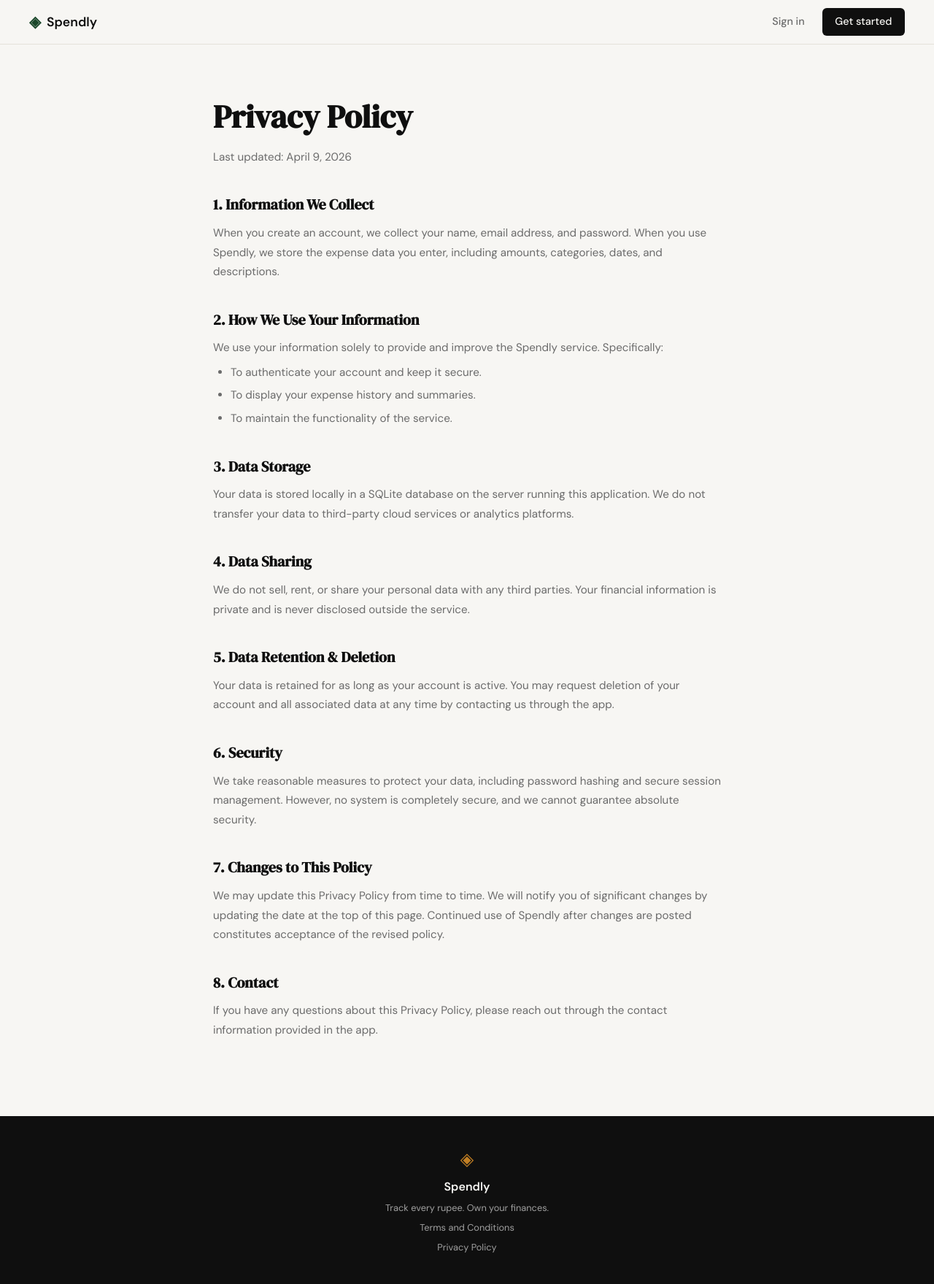
After one commit to Deveshrai02/spendly, a Flask app: page /privacy in a window 1280 px wide. The commit adds this page. Shown: the whole page at 73% size. Run offline with Flask 3, Linux system fonts and the light colour scheme.

Commit message:
Added links to the Terms & Privacy Policy

```diff
--- a/app.py
+++ b/app.py
@@ -26,6 +26,16 @@ def login():
 # Placeholder routes — students will implement these                  #
 # ------------------------------------------------------------------ #
 
+@app.route("/terms")
+def terms():
+    return render_template("terms.html")
+
+
+@app.route("/privacy")
+def privacy():
+    return render_template("privacy.html")
+
+
 @app.route("/logout")
 def logout():
     return "Logout — coming in Step 3"
--- a/static/css/style.css
+++ b/static/css/style.css
@@ -508,6 +508,57 @@ a { color: inherit; text-decoration: none; }
 }
 
 /* ------------------------------------------------------------------ */
+/* Terms / static content pages                                        */
+/* ------------------------------------------------------------------ */
+
+.terms-page {
+    padding: 4rem 2rem 6rem;
+    max-width: 760px;
+    margin: 0 auto;
+}
+
+.terms-page h1 {
+    font-family: var(--font-display);
+    font-size: clamp(2rem, 4vw, 2.75rem);
+    color: var(--ink);
+    margin-bottom: 0.4rem;
+}
+
+.terms-updated {
+    font-size: 0.85rem;
+    color: var(--ink-faint);
+    margin-bottom: 2.5rem;
+}
+
+.terms-page h2 {
+    font-family: var(--font-display);
+    font-size: 1.25rem;
+    color: var(--ink);
+    margin-top: 2.25rem;
+    margin-bottom: 0.6rem;
+}
+
+.terms-page p {
+    font-size: 0.95rem;
+    color: var(--ink-muted);
+    line-height: 1.75;
+    margin-bottom: 0.5rem;
+}
+
+.terms-page ul {
+    margin: 0.5rem 0 0.5rem 1.5rem;
+    display: flex;
+    flex-direction: column;
+    gap: 0.35rem;
+}
+
+.terms-page ul li {
+    font-size: 0.95rem;
+    color: var(--ink-muted);
+    line-height: 1.7;
+}
+
+/* ------------------------------------------------------------------ */
 /* Responsive                                                          */
 /* ------------------------------------------------------------------ */
 
--- a/templates/base.html
+++ b/templates/base.html
@@ -34,7 +34,8 @@
             <span class="brand-icon">◈</span>
             <span class="footer-name">Spendly</span>
             <p class="footer-copy">Track every rupee. Own your finances.</p>
-            <p><a href="#">Terms and Conditions</a> · <a href="#">Privacy Policy</a></p>
+            <p class="footer-copy"><a href="/terms">Terms and Conditions</a></p>
+            <p class="footer-copy"><a href="/privacy">Privacy Policy</a></p>
         </div>
     </footer>
 
--- /dev/null
+++ b/templates/privacy.html
@@ -0,0 +1,43 @@
+{% extends "base.html" %}
+
+{% block title %}Privacy Policy — Spendly{% endblock %}
+
+{% block content %}
+
+<section class="terms-page">
+    <div class="terms-inner">
+        <h1>Privacy Policy</h1>
+        <p class="terms-updated">Last updated: April 9, 2026</p>
+
+        <h2>1. Information We Collect</h2>
+        <p>When you create an account, we collect your name, email address, and password. When you use Spendly, we store the expense data you enter, including amounts, categories, dates, and descriptions.</p>
+
+        <h2>2. How We Use Your Information</h2>
+        <p>We use your information solely to provide and improve the Spendly service. Specifically:</p>
+        <ul>
+            <li>To authenticate your account and keep it secure.</li>
+            <li>To display your expense history and summaries.</li>
+            <li>To maintain the functionality of the service.</li>
+        </ul>
+
+        <h2>3. Data Storage</h2>
+        <p>Your data is stored locally in a SQLite database on the server running this application. We do not transfer your data to third-party cloud services or analytics platforms.</p>
+
+        <h2>4. Data Sharing</h2>
+        <p>We do not sell, rent, or share your personal data with any third parties. Your financial information is private and is never disclosed outside the service.</p>
+
+        <h2>5. Data Retention & Deletion</h2>
+        <p>Your data is retained for as long as your account is active. You may request deletion of your account and all associated data at any time by contacting us through the app.</p>
+
+        <h2>6. Security</h2>
+        <p>We take reasonable measures to protect your data, including password hashing and secure session management. However, no system is completely secure, and we cannot guarantee absolute security.</p>
+
+        <h2>7. Changes to This Policy</h2>
+        <p>We may update this Privacy Policy from time to time. We will notify you of significant changes by updating the date at the top of this page. Continued use of Spendly after changes are posted constitutes acceptance of the revised policy.</p>
+
+        <h2>8. Contact</h2>
+        <p>If you have any questions about this Privacy Policy, please reach out through the contact information provided in the app.</p>
+    </div>
+</section>
+
+{% endblock %}
```
Also changed, not shown: templates/terms.html (added, +38 -0 lines).
